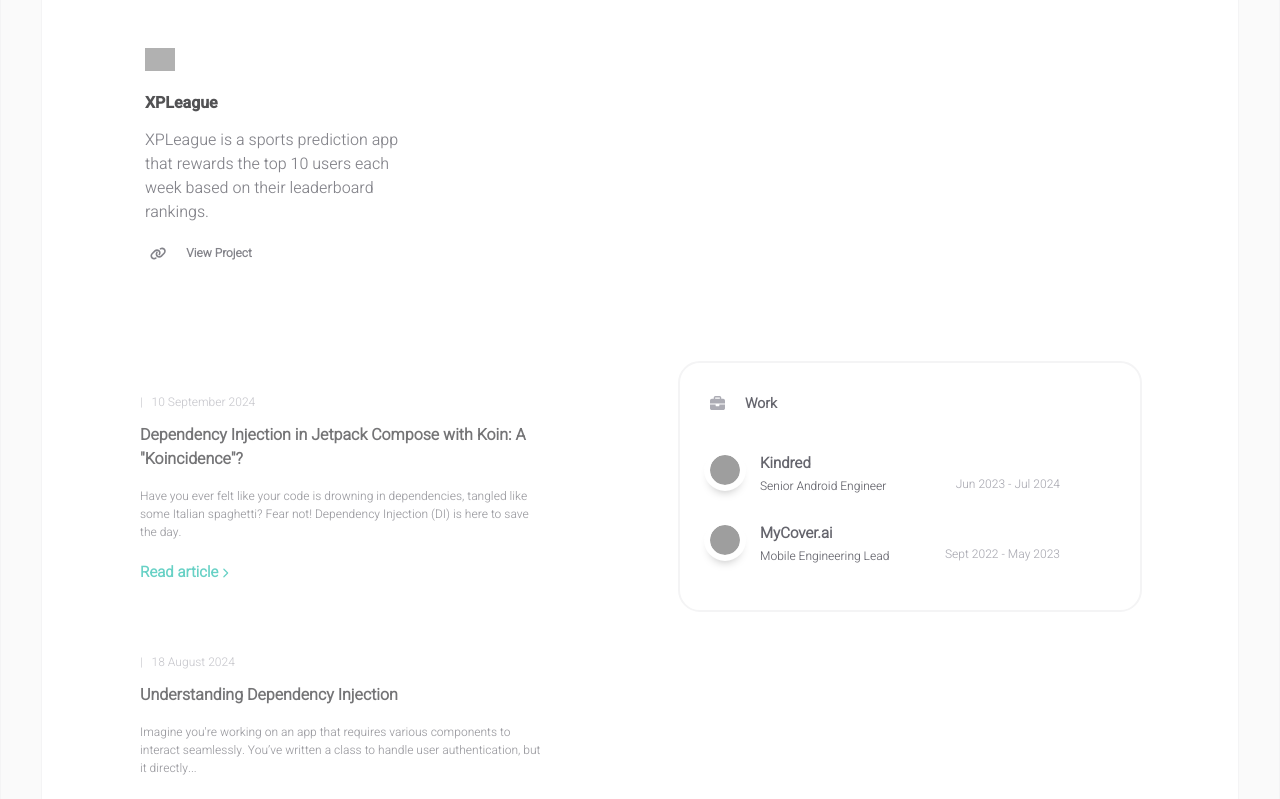
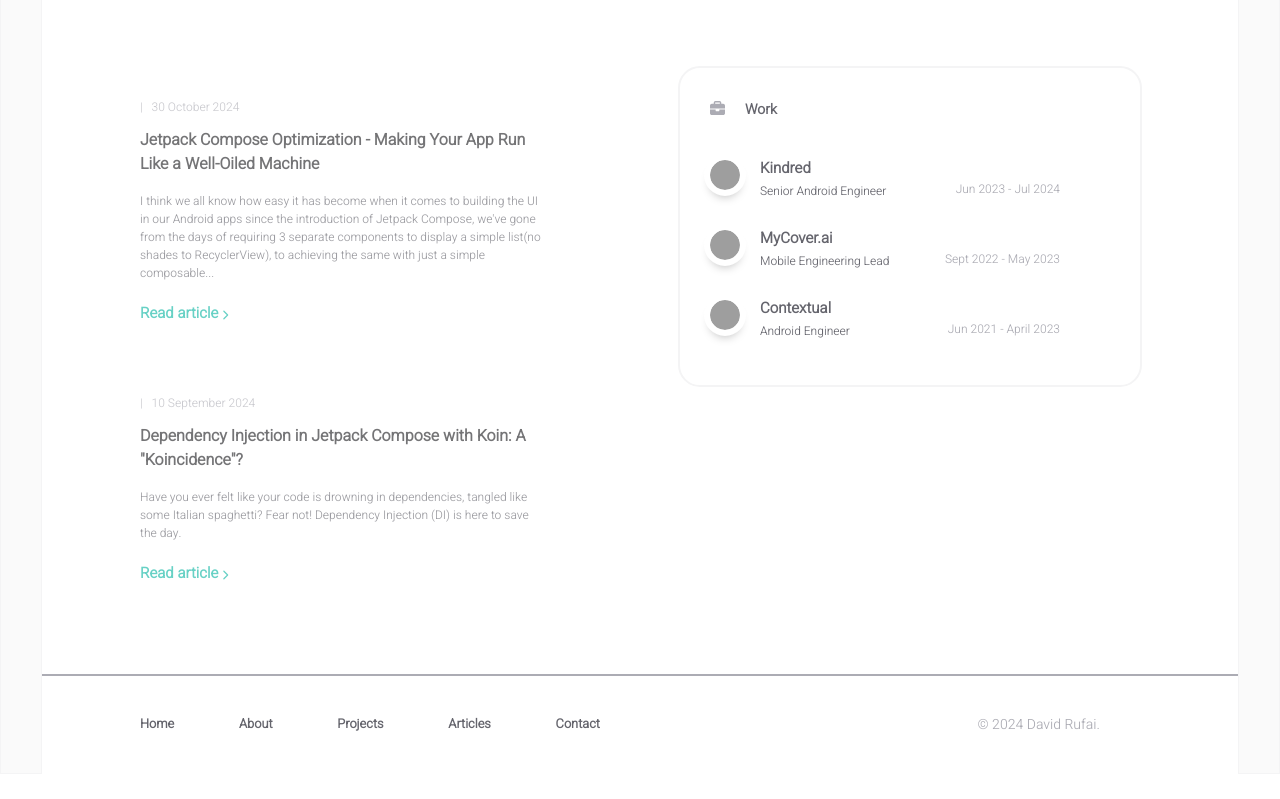
Before and after one commit to Xheghun/xheghun.github.io, a React (Create React App) app: page / in a window 1280 px wide. Shown: the part 1140-1939 px from the top of the page. After the commit the page ends 1914 px from the top, so only its background shows below. Built offline with nearby package versions, Linux system fonts and the light colour scheme; grey boxes are pictures that could not be loaded.

Commit message:
few updates

```diff
--- a/src/components/homepage/works.jsx
+++ b/src/components/homepage/works.jsx
@@ -8,7 +8,12 @@ import "./styles/works.css";
 const Works = () => {
 	return (
 		<div className="works">
-			<a rel="noopener noreferrer" style={{textDecoration: 'none'}} target="_blank" href="https://drive.google.com/file/d/1J0onxs-Jx7oPVnXWFeSKIaGUhxDNhdME/view?usp=sharing">
+			<a
+				rel="noopener noreferrer"
+				style={{ textDecoration: "none" }}
+				target="_blank"
+				href="https://drive.google.com/file/d/1J0onxs-Jx7oPVnXWFeSKIaGUhxDNhdME/view?usp=sharing"
+			>
 				<Card
 					icon={faBriefcase}
 					title="Work"
@@ -17,7 +22,7 @@ const Works = () => {
 							<div className="work">
 								<img
 									src="https://pbs.twimg.com/profile_images/1526236579433422848/FdLGiItD_400x400.jpg"
-									alt="facebook"
+									alt="kindred"
 									className="work-image"
 								/>
 								<div className="work-title">Kindred</div>
@@ -32,7 +37,7 @@ const Works = () => {
 							<div className="work">
 								<img
 									src="https://pbs.twimg.com/profile_images/1509793389897732120/UZ4eUJev_400x400.jpg"
-									alt="twitter"
+									alt="mycover.ai"
 									className="work-image"
 								/>
 								<div className="work-title">MyCover.ai</div>
@@ -41,6 +46,21 @@ const Works = () => {
 								</div>
 								<div className="work-duration">
 									Sept 2022 - May 2023
+								</div>
+							</div>
+
+							<div className="work">
+								<img
+									src="https://pbs.twimg.com/profile_images/1509793389897732120/UZ4eUJev_400x400.jpg"
+									alt="contextual"
+									className="work-image"
+								/>
+								<div className="work-title">Contextual</div>
+								<div className="work-subtitle">
+									Android Engineer
+								</div>
+								<div className="work-duration">
+									Jun 2021 - April 2023
 								</div>
 							</div>
 						</div>
--- a/src/components/projects/allProjects.jsx
+++ b/src/components/projects/allProjects.jsx
@@ -7,10 +7,15 @@ import INFO from "../../data/user";
 import "./styles/allProjects.css";
 
 const AllProjects = ({showAll}) => {
+
+	const projects = showAll ? INFO.projects : INFO.projects.slice(0,3);
+
+	console.log("Projects "+ projects)
+
 	return (
 		<div>
 			<div className="all-projects-container">
-				{INFO.projects.map((project, index) => (
+				{projects.map((project, index) => (
 					<div className="all-projects-project" key={index}>
 						<Project
 							logo={project.logo}
--- a/src/data/articles.js
+++ b/src/data/articles.js
@@ -1,6 +1,6 @@
 import React from "react";
 
-function article_2() {
+function article_1() {
 	return {
 		link: "https://dev.to/xheghun/a-guide-to-dependency-injection-2cf5",
 		date: "18 August 2024",
@@ -41,7 +41,7 @@ function article_2() {
 	};
 }
 
-function article_1() {
+function article_2() {
 	return {
 		link: "https://dev.to/xheghun/dependency-injection-in-jetpack-compose-with-koin-a-koincidence-134a",
 		date: "10 September 2024",
@@ -64,6 +64,30 @@ function article_1() {
 	};
 }
 
-const myArticles = [article_1, article_2];
+function article_3() {
+	return {
+		link: "https://dev.to/xheghun/jetpack-compose-optimization-making-your-app-run-like-a-well-oiled-machine-12lo",
+		date: "30 October 2024",
+		title: "Jetpack Compose Optimization - Making Your App Run Like a Well-Oiled Machine",
+		description:
+			"I think we all know how easy it has become when it comes to building the UI in our Android apps since the introduction of Jetpack Compose, we've gone from the days of requiring 3 separate components to display a simple list(no shades to RecyclerView), to achieving the same with just a simple composable...",
+		style: ``,
+		keywords: [
+		"Jetpack Compose",
+			"David Rufai",
+			"Android",
+			"kotlin",
+			"optimization",
+			"jetpack"
+		],
+		body: (
+			<React.Fragment>
+				<h1>Content of article 3</h1>
+			</React.Fragment>
+		),
+	};
+}
+
+const myArticles = [article_3, article_2, article_1];
 
 export default myArticles;
```
